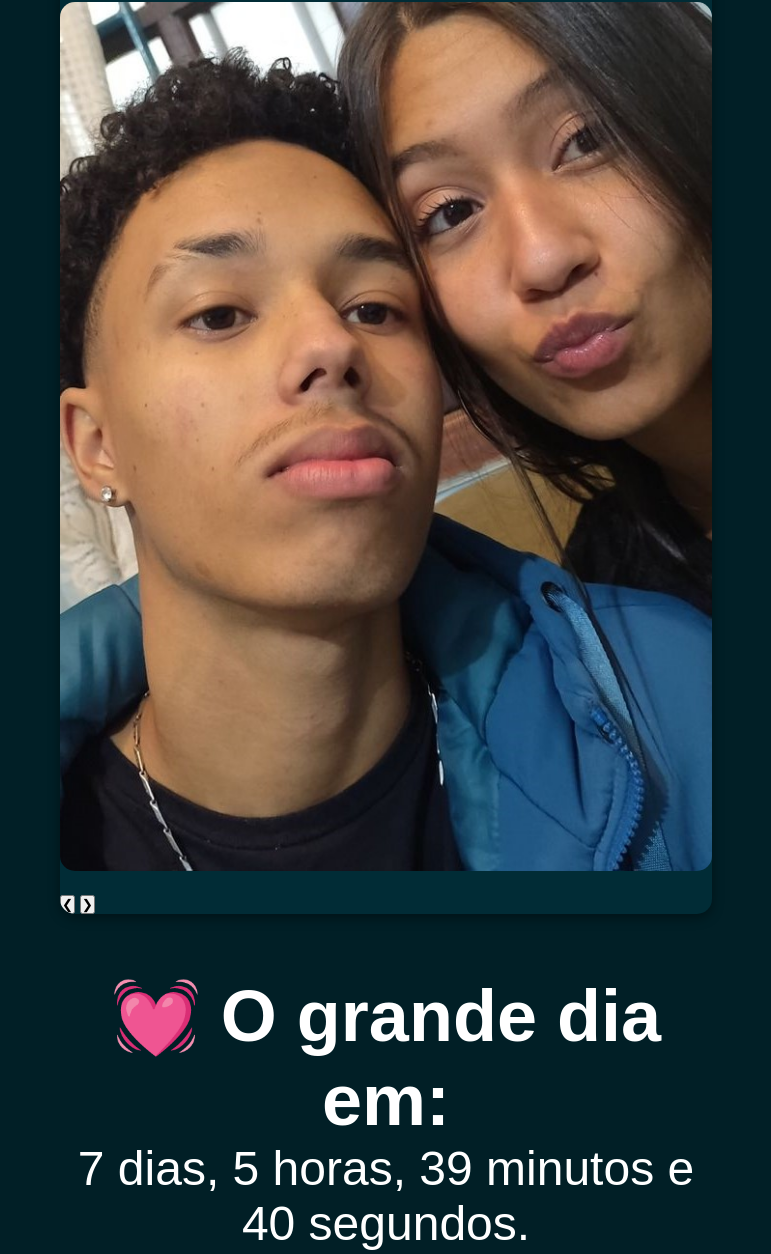
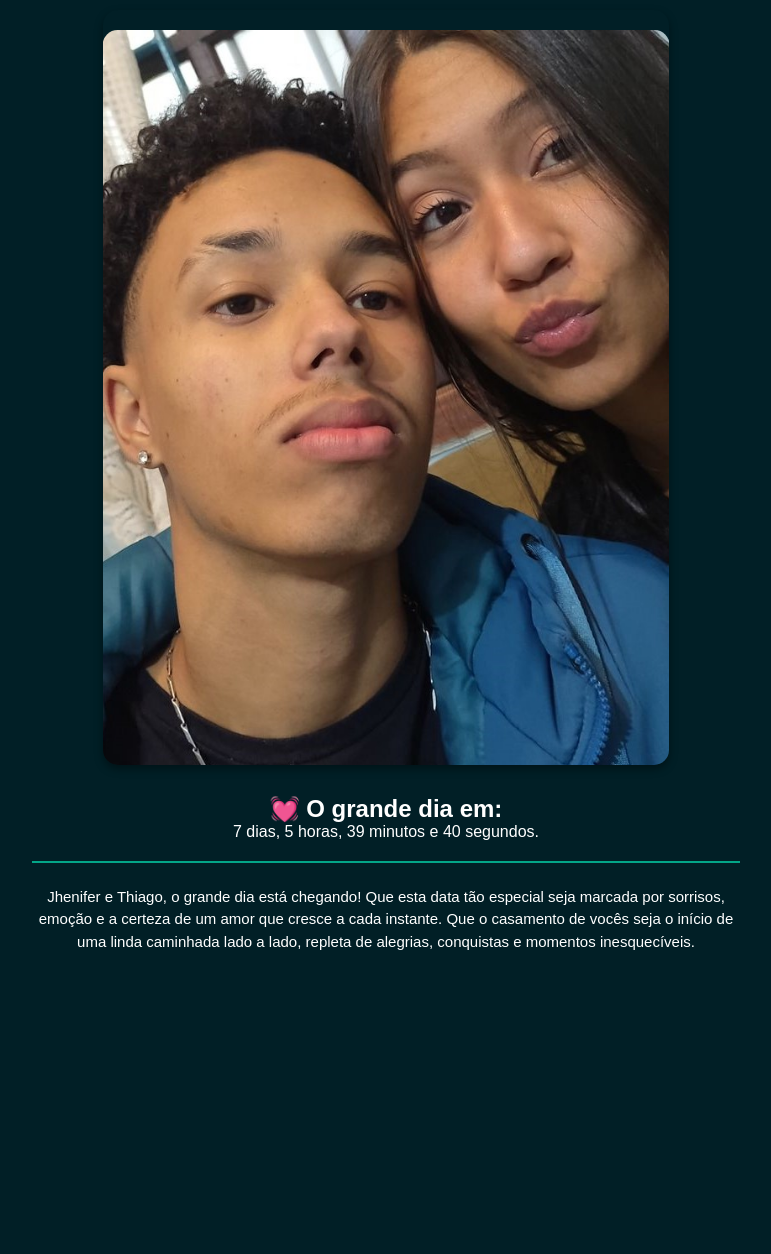
Before and after one commit to erick05081/jhenifer_e_thiago, a plain HTML site: page main.html in a window 1280 px wide. Shown: the part 202-1456 px from the top of the page, without its empty margins (254-1025 px from the left). After the commit the page ends 1185 px from the top, so only its background shows below. Drawn offline with Linux system fonts and the light colour scheme.

Commit message:
Update style.css

```diff
--- a/style/style.css
+++ b/style/style.css
@@ -1,97 +1,84 @@
-/* Reset básico */
 * {
   margin: 0;
   padding: 0;
   box-sizing: border-box;
 }
 
-/* Corpo */
 body {
   background-color: #011f26;
-  min-height: 100vh;
+}
+
+.titulo {
+  text-align: center;
+  color: #fff;
   font-family: Arial, Helvetica, sans-serif;
 }
 
-/* Título */
-.titulo {
-  text-align: center;
-  color: #fff;
-  font-size: 2.5rem;
-  margin-top: 24px;
-  margin-bottom: 16px;
-}
-
-/* Link botão */
 a {
   color: #fff;
   text-decoration: none;
-  font-size: 1.6rem;
+  font-size: 30px;
+  font-family: Arial, Helvetica, sans-serif;
   border: 2px solid #03a688;
-  padding: 12px 20px;
+  padding: 10px;
   text-align: center;
   border-radius: 15px;
-  display: inline-block;
-  margin-bottom: 24px;
-  transition: background 0.2s;
-}
-a:hover {
-  background: #03a688;
-  color: #011f26;
 }
 
-/* Container centralizador */
+.center {
+  display: flex;
+  justify-content: center;
+  align-items: center;
+  height: 100vh;
+  width: 100vw;
+}
+
 .main {
-  width: 100vw;
-  min-height: 100vh;
+  width: 100%;
+  height: 100%;
   display: flex;
   flex-direction: column;
   align-items: center;
-  padding: 0 0 32px 0;
-  box-sizing: border-box;
+  padding: 30px;
 }
 
-/* Imagem principal */
 img {
-  width: 98vw;
-  max-width: 650px;
-  height: auto;
+  width: 100%;
+  height: auto; /* a imagem se ajusta e mantém a proporção */
+  max-width: 650px; /* garante que a imagem não fique enorme */
   border-radius: 15px;
-  margin: 24px 0;
-  display: block;
+  margin-top: 20px;
+  margin-bottom: 20px;
 }
 
-/* Texto de conteúdo */
 .conteudo {
-  line-height: 1.6;
-  width: 95vw;
-  max-width: 650px;
+  line-height: 1.5;
+  margin-top: 20px;
+  width: 100%;
   text-align: center;
-  font-size: 1.1rem;
+  font-family: Arial, Helvetica, sans-serif;
+  font-size: 15px;
   color: #fff;
-  margin: 0 auto 24px auto;
 }
 
-/* Linha divisória */
 hr {
   height: 2px;
   background-color: #03a688;
   border: none;
-  margin: 24px 0;
-  width: 95vw;
-  max-width: 650px;
 }
 
-/* Carrossel de fotos */
+/* ============================= */
+/* ESTILOS DO CARROSSEL DE FOTOS */
+/* ============================= */
+
 .carrossel {
   position: relative;
-  width: 98vw;
-  max-width: 650px;
-  min-height: 300px;
+  width: 100%; /* ocupa 100% da largura da tela em celular */
+  aspect-ratio: 3 / 4;
   overflow: hidden;
   border-radius: 15px;
-  box-shadow: 0 4px 12px rgba(0,0,0,0.4);
-  margin: 28px auto;
-  background: #012c36;
+  box-shadow: 0 4px 8px rgba(0, 0, 0, 0.4);
+  margin: 30px auto;
 }
 
 .slides {
@@ -109,63 +96,18 @@ hr {
   border-radius: 15px;
 }
 
-/* Centralização vertical opcional */
-.center {
-  display: flex;
-  justify-content: center;
-  align-items: center;
-  min-height: 100vh;
-  width: 100vw;
-}
+/* ----------------------------- */
+/* MEDIA QUERY PARA DESKTOP */
+/* ----------------------------- */
 
-/*==============================*/
-/*         DESKTOP              */
-/*==============================*/
 @media (min-width: 768px) {
   .main {
-    width: 100%;
-    max-width: 700px;
-    margin: 0 auto;
-    padding: 0 24px 32px 24px;
+    max-width: 768px; /* limita a largura em desktop */
+    margin: 0 auto; /* centraliza o conteúdo */
   }
 
-  .carrossel,
-  .conteudo,
-  img,
-  hr {
-    max-width: 700px;
-    width: 100%;
-    margin-left: auto;
-    margin-right: auto;
-  }
-
-  .titulo {
-    font-size: 3rem;
-    margin-top: 32px;
-  }
-
-  a {
-    font-size: 1.8rem;
-    padding: 14px 32px;
+  .carrossel {
+    width: 80%; /* ocupa 80% da largura da tela */
+    max-width: 900px;
   }
 }
-
-/*==============================*/
-/*     TELAS MUITO PEQUENAS     */
-/*==============================*/
-@media (max-width: 400px) {
-  .main {
-    padding: 0 2vw;
-  }
-  .conteudo, .carrossel, img, hr {
-    width: 98vw;
-    max-width: 98vw;
-  }
-  .titulo {
-    font-size: 2rem;
-  }
-  a {
-    font-size: 1.2rem;
-    padding: 10px 10px;
-  }
-}
```
